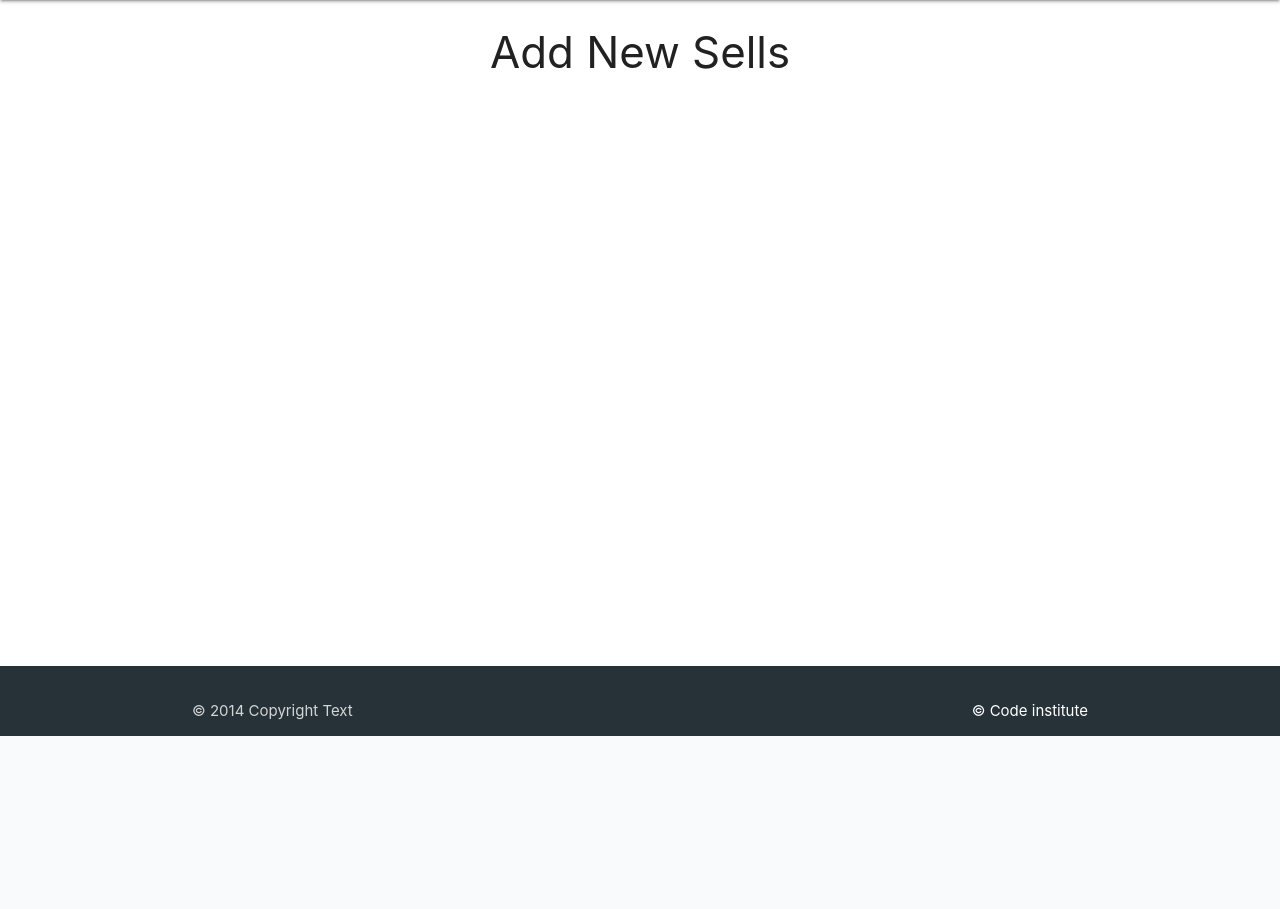
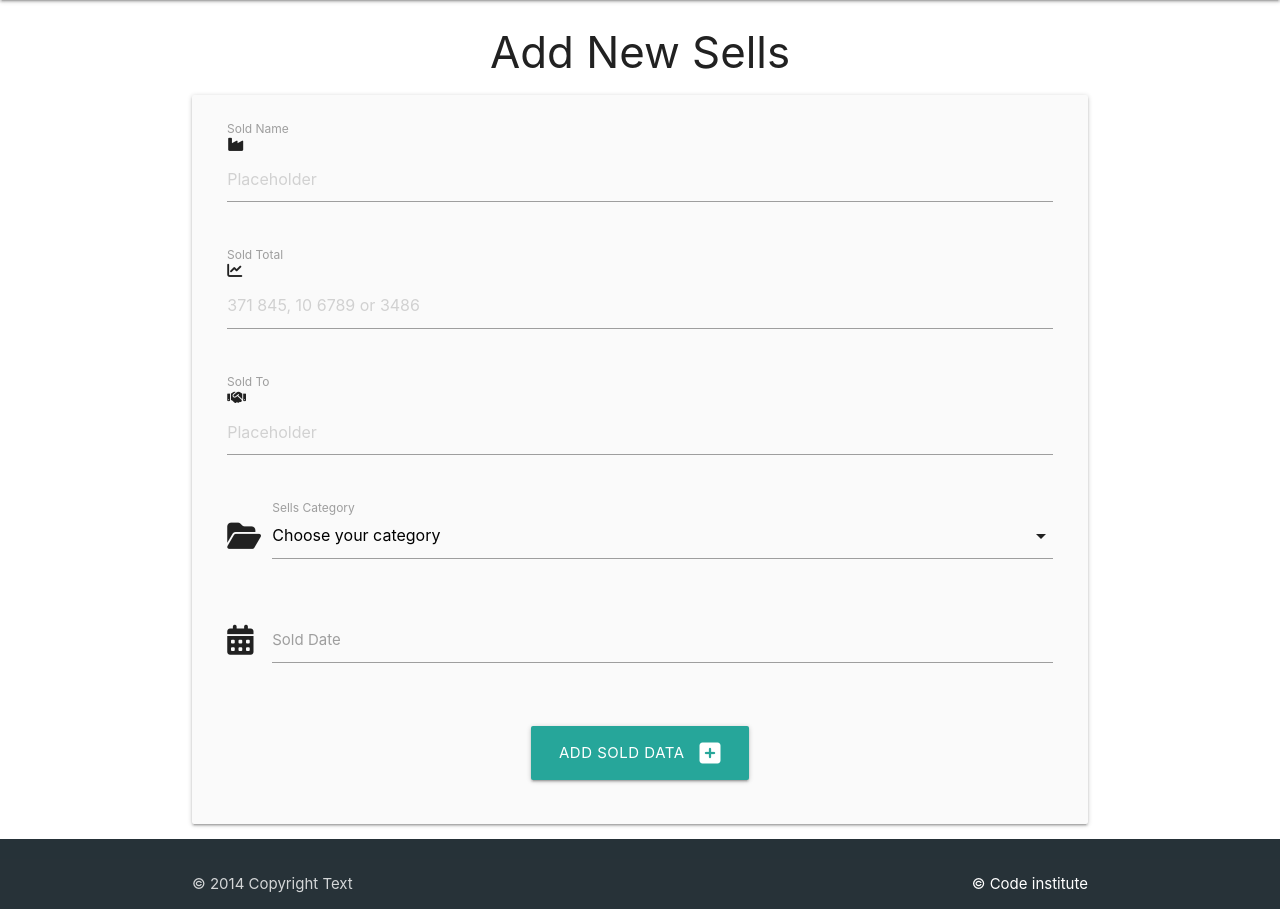
Before and after one commit to ZakariyeNor/db-flask-finale, a Flask app: page /new_sells in a window 1280 px wide. Shown: the part 64-973 px from the top of the page. Before the commit the page ends 800 px from the top, so only its background shows below. Run offline with Flask 3, Linux system fonts and the light colour scheme; data that the repository does not hold is empty; some libraries are stand-ins or nearby versions.

Commit message:
add new sells form and their view

```diff
--- a/sellmanager/routes.py
+++ b/sellmanager/routes.py
@@ -5,7 +5,7 @@ from sellmanager.models import Category, Sells
 #app route
 @app.route('/')
 def home():
-    return render_template('base.html')
+    return render_template('sells.html')
 
 
 @app.route('/sells_category')
@@ -47,9 +47,16 @@ def delete_sells(category_id):
 
 @app.route("/new_sells", methods=["GET", "POST"])
 def new_sells():
-    # if request.method == "POST":
-    #     category = Category(category_name=request.form.get("category_name"))
-    #     db.session.add(category)
-    #     db.session.commit()
-    #     return redirect(url_for('sells_category'))
-    return render_template('new_sells.html')
+    new_sells = list(Category.query.order_by(Category.category_name).all())
+    if request.method == "POST":
+        sells = Sells(
+            sold_name=request.form.get("sold_name"),
+            sold_total=request.form.get("sold_total"),
+            sold_to=request.form.get("sold_to"),
+            sold_date=request.form.get("sold_date"),
+            sold_id=request.form.get("sold_id")
+        )
+        db.session.add(sells)
+        db.session.commit()
+        return redirect(url_for('home'))
+    return render_template('new_sells.html', new_sells=new_sells)
--- a/sellmanager/static/js/script.js
+++ b/sellmanager/static/js/script.js
@@ -0,0 +1,9 @@
+document.addEventListener('DOMContentLoaded', function() {
+    let picker = document.querySelectorAll('.datepicker');
+    M.Datepicker.init(picker, {
+        format: "dd mmmm yyyy",
+        i18n: {done: "select"}
+    });
+    let selects = document.querySelectorAll('select');
+    M.FormSelect.init(selects);
+  });
--- a/sellmanager/templates/base.html
+++ b/sellmanager/templates/base.html
@@ -19,7 +19,7 @@
         <nav class="blue-grey lighten-1">
             <div class="nav-wrapper">
             <i class="fa-solid fa-chart-column light-blue lighten-1"></i>
-              <a href="" class="brand-logo">Sells Organizer</a>
+              <a href="{{ url_for('home') }}" class="brand-logo">Sells Organizer</a>
               <a href="#" data-target="mobile-demo" class="sidenav-trigger"><i class="fa-solid fa-bars"></i></a>
               <ul class="right hide-on-med-and-down">
                 <li><a href="{{ url_for('home') }}">Home</a></li>
--- a/sellmanager/templates/new_sells.html
+++ b/sellmanager/templates/new_sells.html
@@ -2,4 +2,62 @@
 {% block content %}
 <h3 class="blue-grey-taxt text-lighten-1- center-align">Add New Sells</h3>
 
+<div class="row card-panel grey lighten-5">
+    <form class="col s12" method="POST" action="{{ url_for('new_sells') }}">
+        <!-- Sold name -->
+        <div class="row">
+            <div class="input-field col s12">
+                <i class="fa-solid fa-industry"></i>
+                <input placeholder="Placeholder" id="sold_name" name="sold_name" minlength="25" maxlength="50" type="text" class="validate" required>
+                <label for="sold_name">Sold Name</label>
+            </div>
+        </div>
+         <!-- Sold total -->
+         <div class="row">
+            <div class="input-field col s12">
+                <i class="fa-solid fa-chart-line"></i>
+                <input placeholder="371 845, 10 6789 or 3486" id="sold_total" name="sold_total" minlength="1" maxlength="5" type="number" class="validate" required>
+                <label for="sold_total">Sold Total</label>
+            </div>
+        </div>
+        <!-- Sold to whom -->
+        <div class="row">
+            <div class="input-field col s12">
+                <i class="fa-solid fa-handshake"></i>
+                <input placeholder="Placeholder" id="sold_to" name="sold_to" minlength="25" maxlength="50" type="text" class="validate" required>
+                <label for="sold_to">Sold To</label>
+            </div>
+        </div>
+        <!-- Sold id -->
+        <div class="row">
+            <div class="input-field col s12">
+                <i class="fas fa-folder-open prefix light-grey-text text-darken-4"></i>
+                <select id="category_id" name="category_id" class="validate">
+                    <option value="" disabled selected>Choose your category</option>
+                    {% for new_sell in new_sells %}
+                        <option value="{{ new_sell.id }}">{{ new_sell.category_name }}</option>
+                    {% endfor %}
+                </select>
+                  <label for="category_id">Sells Category</label>
+            </div>
+        </div>
+        <!-- Date sold -->
+        <div class="row">
+            <div class="input-field col s12">
+                <i class="fas fa-calendar-alt prefix light-grey-text text-darken-4"></i>
+                <input id="sold_date" name="sold_date" type="text" class="datepicker validate" required>
+                <label for="sold_date">Sold Date</label>
+            </div>
+        </div>
+        <!-- Submit button -->
+        <div class="row mt-5">
+            <div class="col s12 center-align mtin">
+                <button class="btn-large light-yellow darken-2">
+                    Add Sold Data <i class="fas fa-plus-square right"></i>
+                </button>
+            </div>
+        </div>
+    </form>
+</div>
+
 {% endblock %}
```
Also changed, not shown: sellmanager/templates/sells.html (added, +12 -0 lines).
